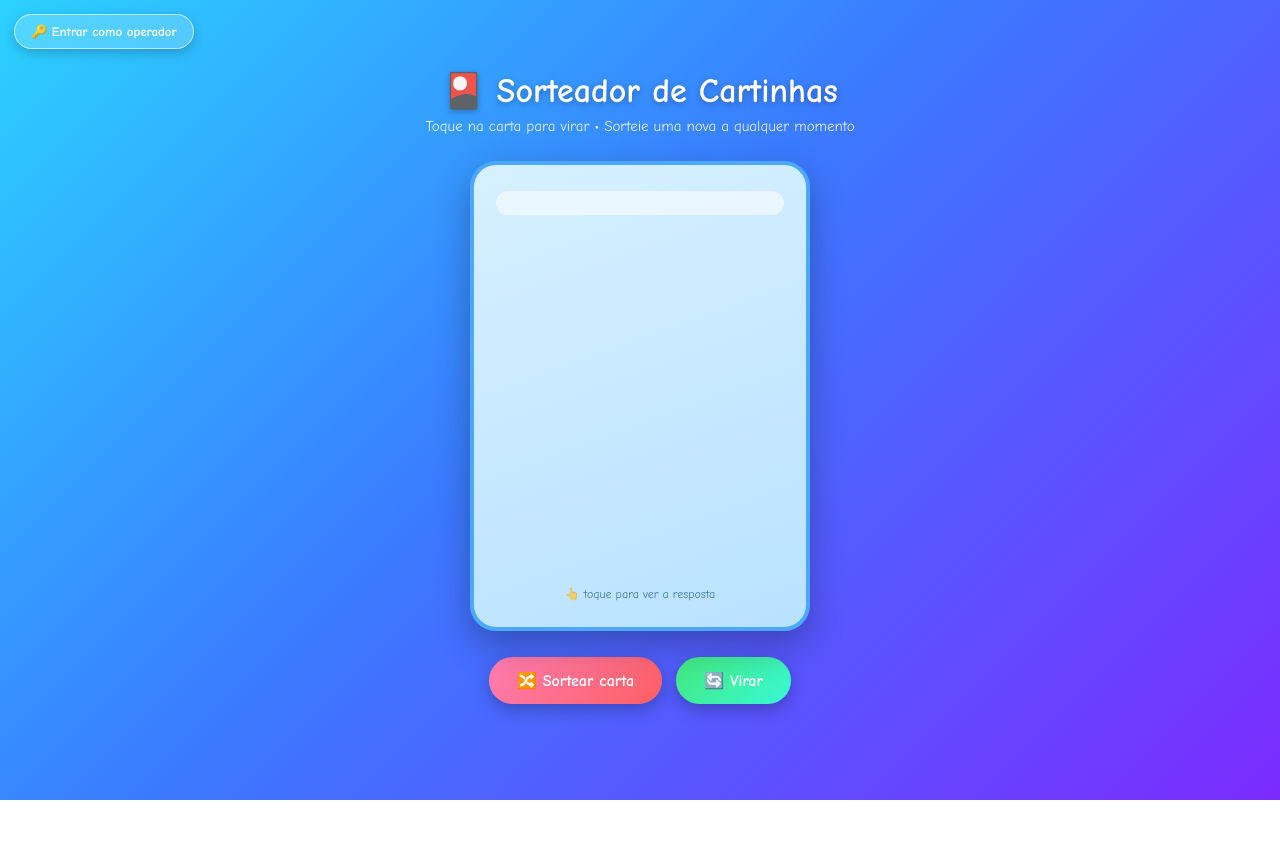
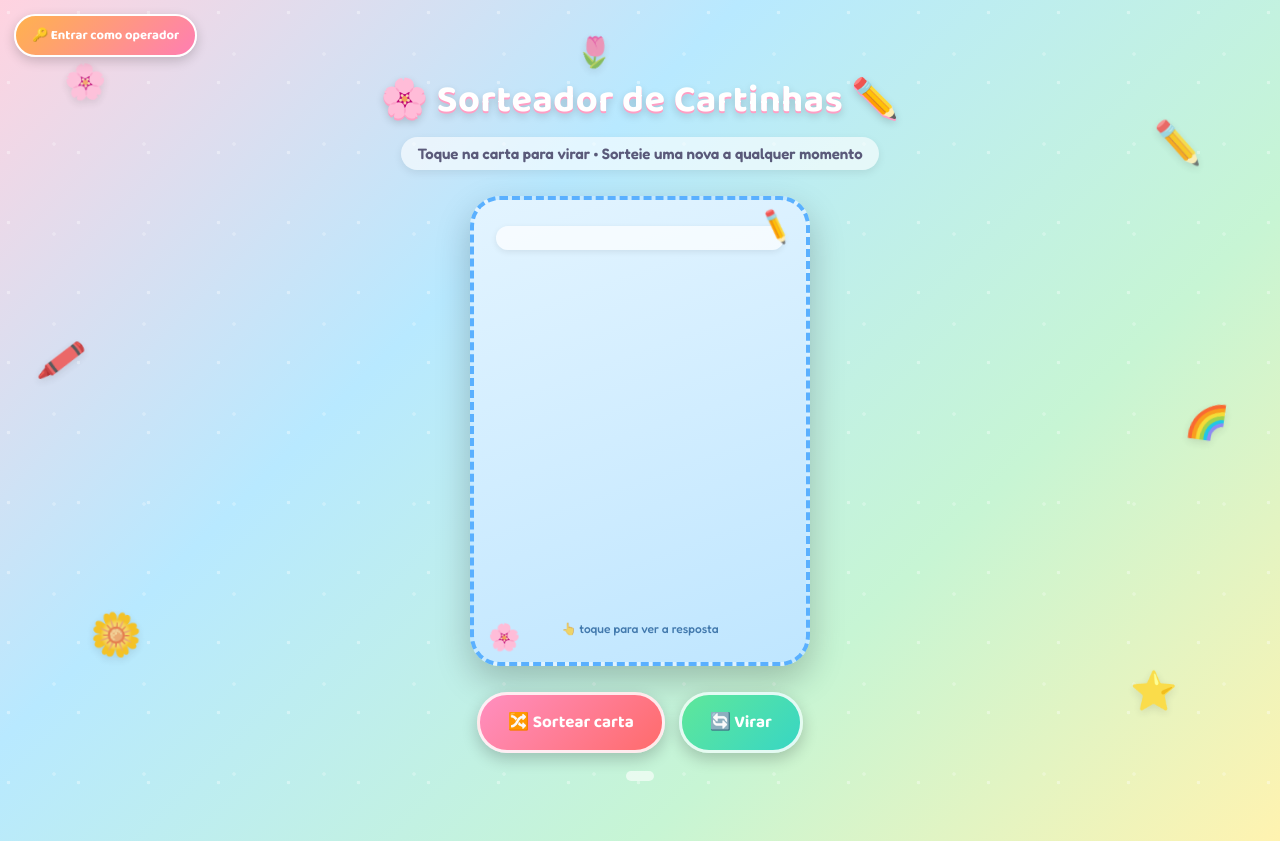
Before and after one commit to TKadachii/cartinhas, a plain HTML site: page index.html in a window 1280 px wide. Before the commit the page ends 800 px from the top, so only its background shows below. Drawn offline with Linux system fonts and the light colour scheme; no server answers.

Commit message:
Deixa a estetica mais infantil e pedagogica (flores, lapis, cores)
Co-Authored-By: Claude Opus 4.8 <noreply@anthropic.com>

```diff
--- a/index.html
+++ b/index.html
@@ -4,34 +4,78 @@
 <meta charset="UTF-8">
 <meta name="viewport" content="width=device-width, initial-scale=1.0">
 <title>Sorteador de Cartinhas</title>
+<link rel="preconnect" href="https://fonts.googleapis.com">
+<link rel="preconnect" href="https://fonts.gstatic.com" crossorigin>
+<link href="https://fonts.googleapis.com/css2?family=Baloo+2:wght@500;700;800&family=Fredoka:wght@500;600;700&display=swap" rel="stylesheet">
 <style>
   * { margin: 0; padding: 0; box-sizing: border-box; }
 
   body {
-    font-family: 'Comic Sans MS', 'Segoe UI', sans-serif;
-    background: linear-gradient(135deg, #2bd2ff 0%, #3a7bff 45%, #7b2bff 100%);
+    font-family: 'Fredoka', 'Comic Sans MS', 'Segoe UI', sans-serif;
+    background:
+      radial-gradient(circle at 12% 18%, rgba(255,255,255,.35) 0 1.5px, transparent 2px) 0 0 / 70px 70px,
+      radial-gradient(circle at 60% 60%, rgba(255,255,255,.25) 0 1.5px, transparent 2px) 0 0 / 90px 90px,
+      linear-gradient(135deg, #ffd3e0 0%, #b8e9ff 35%, #c7f5d4 70%, #fff3b0 100%);
     min-height: 100vh;
     display: flex;
     flex-direction: column;
     align-items: center;
     padding: 70px 16px 60px;
-    color: #1a1a1a;
+    color: #3a3a55;
+    position: relative;
+    overflow-x: hidden;
   }
 
+  /* ---- Enfeites flutuantes (flores, lápis, estrelas) ---- */
+  .deco {
+    position: fixed;
+    z-index: 0;
+    font-size: 34px;
+    user-select: none;
+    pointer-events: none;
+    opacity: .85;
+    animation: flutuar 6s ease-in-out infinite;
+    filter: drop-shadow(0 3px 4px rgba(0,0,0,.12));
+  }
+  @keyframes flutuar {
+    0%,100% { transform: translateY(0) rotate(-6deg); }
+    50%     { transform: translateY(-16px) rotate(8deg); }
+  }
+  .d1 { top: 8%;  left: 5%;  animation-delay: 0s;   }
+  .d2 { top: 16%; right: 6%; animation-delay: .8s;  font-size: 40px; }
+  .d3 { top: 44%; left: 3%;  animation-delay: 1.6s; font-size: 38px; }
+  .d4 { top: 52%; right: 4%; animation-delay: 2.2s; }
+  .d5 { bottom: 16%; left: 7%;  animation-delay: 1.1s; font-size: 42px; }
+  .d6 { bottom: 10%; right: 8%; animation-delay: .4s;  font-size: 38px; }
+  .d7 { bottom: 6%;  left: 42%; animation-delay: 2s;   }
+  .d8 { top: 6%;  left: 45%; animation-delay: 1.4s; font-size: 30px; }
+  @media (max-width: 640px) {
+    .deco { font-size: 26px !important; opacity: .7; }
+  }
+
+  /* mantém conteúdo acima dos enfeites */
+  .btn-operador, h1, .subtitle, .scene, .buttons, .counter, .overlay { position: relative; z-index: 2; }
+
   h1 {
+    font-family: 'Baloo 2', 'Fredoka', sans-serif;
     color: #fff;
     text-align: center;
     margin-bottom: 6px;
-    font-size: clamp(22px, 5vw, 34px);
-    text-shadow: 0 2px 6px rgba(0,0,0,.25);
+    font-size: clamp(24px, 6vw, 38px);
+    text-shadow: 0 2px 0 #ff9ec4, 0 4px 8px rgba(0,0,0,.18);
+    letter-spacing: .5px;
   }
 
   .subtitle {
-    color: #f0f4ff;
+    color: #5a5a7a;
     text-align: center;
     margin-bottom: 26px;
     font-size: 15px;
-    opacity: .95;
+    font-weight: 600;
+    background: rgba(255,255,255,.6);
+    padding: 7px 16px;
+    border-radius: 20px;
+    box-shadow: 0 3px 8px rgba(0,0,0,.08);
   }
 
   /* ---- Botão operador (canto superior esquerdo) ---- */
@@ -40,20 +84,19 @@
     top: 14px;
     left: 14px;
     z-index: 50;
-    background: rgba(255,255,255,.18);
-    border: 1.5px solid rgba(255,255,255,.6);
+    background: linear-gradient(135deg, #ffb24d, #ff7eb3);
+    border: 2.5px solid #fff;
     color: #fff;
     border-radius: 22px;
     padding: 9px 16px;
     font-size: 13px;
-    font-weight: bold;
-    font-family: inherit;
+    font-weight: 700;
+    font-family: 'Baloo 2', 'Fredoka', sans-serif;
     cursor: pointer;
-    backdrop-filter: blur(4px);
-    box-shadow: 0 4px 12px rgba(0,0,0,.2);
-    transition: background .15s, transform .12s;
+    box-shadow: 0 4px 12px rgba(0,0,0,.18);
+    transition: transform .12s, box-shadow .12s;
   }
-  .btn-operador:hover { background: rgba(255,255,255,.3); }
+  .btn-operador:hover { transform: translateY(-1px); box-shadow: 0 6px 16px rgba(0,0,0,.22); }
   .btn-operador:active { transform: translateY(1px); }
 
   /* ---- Cartinha ---- */
@@ -79,35 +122,47 @@
     inset: 0;
     backface-visibility: hidden;
     -webkit-backface-visibility: hidden;
-    border-radius: 26px;
+    border-radius: 30px;
     padding: 26px 22px;
     display: flex;
     flex-direction: column;
-    box-shadow: 0 14px 35px rgba(0,0,0,.28);
+    box-shadow: 0 14px 35px rgba(0,0,0,.22);
     overflow: hidden;
   }
+  /* enfeites nos cantos das cartas */
+  .face::before, .face::after {
+    position: absolute;
+    font-size: 26px;
+    z-index: 3;
+  }
+  .front::before { content: "✏️"; top: 10px; right: 14px; transform: rotate(20deg); }
+  .front::after  { content: "🌸"; bottom: 10px; left: 14px; }
+  .back::before  { content: "🌟"; top: 10px; right: 14px; }
+  .back::after   { content: "🌼"; bottom: 10px; left: 14px; }
 
   .front {
-    background: linear-gradient(160deg, #d6f0ff 0%, #b9e2ff 100%);
-    border: 4px solid #4aa8ff;
+    background: linear-gradient(160deg, #e3f4ff 0%, #bfe6ff 100%);
+    border: 4px dashed #5ab0ff;
   }
   .back {
-    background: linear-gradient(160deg, #e6ffd6 0%, #cdf5b8 100%);
-    border: 4px solid #7ad14a;
+    background: linear-gradient(160deg, #ecffdc 0%, #cdf5b8 100%);
+    border: 4px dashed #84d955;
     transform: rotateY(180deg);
   }
 
   .badge {
-    background: rgba(255,255,255,.55);
-    border-radius: 16px;
+    font-family: 'Baloo 2', 'Fredoka', sans-serif;
+    background: rgba(255,255,255,.7);
+    border-radius: 18px;
     padding: 12px 14px;
     text-align: center;
-    font-weight: bold;
+    font-weight: 700;
     font-size: 14px;
-    letter-spacing: .5px;
+    letter-spacing: .3px;
     text-transform: uppercase;
     margin-bottom: 18px;
     line-height: 1.35;
+    box-shadow: 0 2px 6px rgba(0,0,0,.08);
   }
   .front .badge { color: #0b4a8a; }
   .back .badge  { color: #2f6b14; }
@@ -121,8 +176,9 @@
     overflow-y: auto;
   }
   .question {
-    font-size: clamp(18px, 5vw, 24px);
-    font-weight: bold;
+    font-family: 'Baloo 2', 'Fredoka', sans-serif;
+    font-size: clamp(18px, 5vw, 25px);
+    font-weight: 700;
     line-height: 1.45;
     color: #0b3c70;
     text-transform: uppercase;
@@ -152,22 +208,26 @@
     justify-content: center;
   }
   button.acao {
-    border: none;
+    border: 3px solid rgba(255,255,255,.85);
     border-radius: 30px;
     padding: 14px 28px;
-    font-size: 16px;
-    font-weight: bold;
-    font-family: inherit;
+    font-size: 17px;
+    font-weight: 700;
+    font-family: 'Baloo 2', 'Fredoka', sans-serif;
     cursor: pointer;
-    box-shadow: 0 6px 16px rgba(0,0,0,.25);
+    box-shadow: 0 6px 16px rgba(0,0,0,.2);
     transition: transform .12s, box-shadow .12s;
     color: #fff;
   }
+  button.acao:hover { transform: translateY(-2px); }
   button.acao:active { transform: translateY(2px); box-shadow: 0 3px 8px rgba(0,0,0,.25); }
-  .btn-sortear { background: linear-gradient(135deg, #ff7eb3, #ff5e62); }
-  .btn-virar   { background: linear-gradient(135deg, #43e97b, #38f9d7); color:#0a3d1f; }
+  .btn-sortear { background: linear-gradient(135deg, #ff8fc0, #ff6b6b); }
+  .btn-virar   { background: linear-gradient(135deg, #5fe79a, #38d6c4); color:#0a3d1f; }
 
-  .counter { color: #fff; margin-top: 18px; font-size: 14px; opacity: .9; text-align:center; }
+  .counter {
+    color: #5a5a7a; margin-top: 18px; font-size: 14px; font-weight: 600; text-align:center;
+    background: rgba(255,255,255,.6); padding: 5px 14px; border-radius: 16px;
+  }
 
   /* ---- Modais ---- */
   .overlay {
@@ -191,7 +251,7 @@
     box-shadow: 0 20px 50px rgba(0,0,0,.4);
     margin-top: 30px;
   }
-  .modal h2 { font-size: 20px; margin-bottom: 6px; color: #2a2a5a; }
+  .modal h2 { font-family: 'Baloo 2', 'Fredoka', sans-serif; font-size: 21px; margin-bottom: 6px; color: #2a2a5a; }
   .modal p.sub { font-size: 13px; color: #666; margin-bottom: 18px; }
 
   .modal label { display:block; font-size: 13px; font-weight: bold; color:#444; margin: 12px 0 5px; }
@@ -241,9 +301,19 @@
 </head>
 <body>
 
+  <!-- enfeites flutuantes -->
+  <span class="deco d1">🌸</span>
+  <span class="deco d2">✏️</span>
+  <span class="deco d3">🖍️</span>
+  <span class="deco d4">🌈</span>
+  <span class="deco d5">🌼</span>
+  <span class="deco d6">⭐</span>
+  <span class="deco d7">🎨</span>
+  <span class="deco d8">🌷</span>
+
   <button class="btn-operador" onclick="abrirLogin()">🔑 Entrar como operador</button>
 
-  <h1>🎴 Sorteador de Cartinhas</h1>
+  <h1>🌸 Sorteador de Cartinhas ✏️</h1>
   <p class="subtitle">Toque na carta para virar • Sorteie uma nova a qualquer momento</p>
 
   <div class="scene">
```
